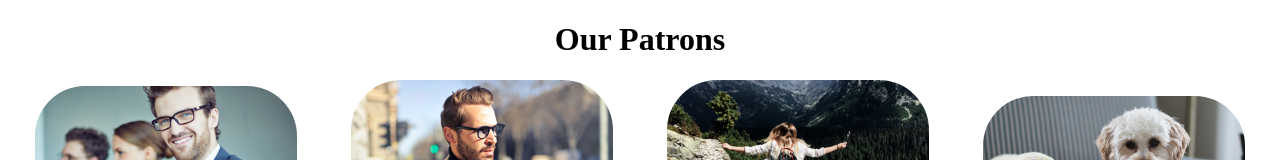
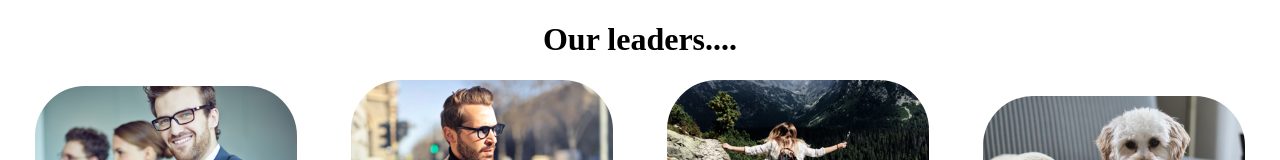
Before and after one commit to jaisonjoshi/jaisonjoshi-learningajax, a plain HTML site: page index.html in a window 1280 px wide. Shown: the top 160 px of the page. Drawn offline with Linux system fonts and the light colour scheme.

Commit message:
initial commit by me

```diff
--- a/index.html
+++ b/index.html
@@ -38,7 +38,7 @@
     </style>
 </head>
 <body>
-    <h1>Our Patrons</h1>
+    <h1>Our leaders....</h1><!-- I think this heading is suitable here -->
 
     <div class="flexbox">
 
```
